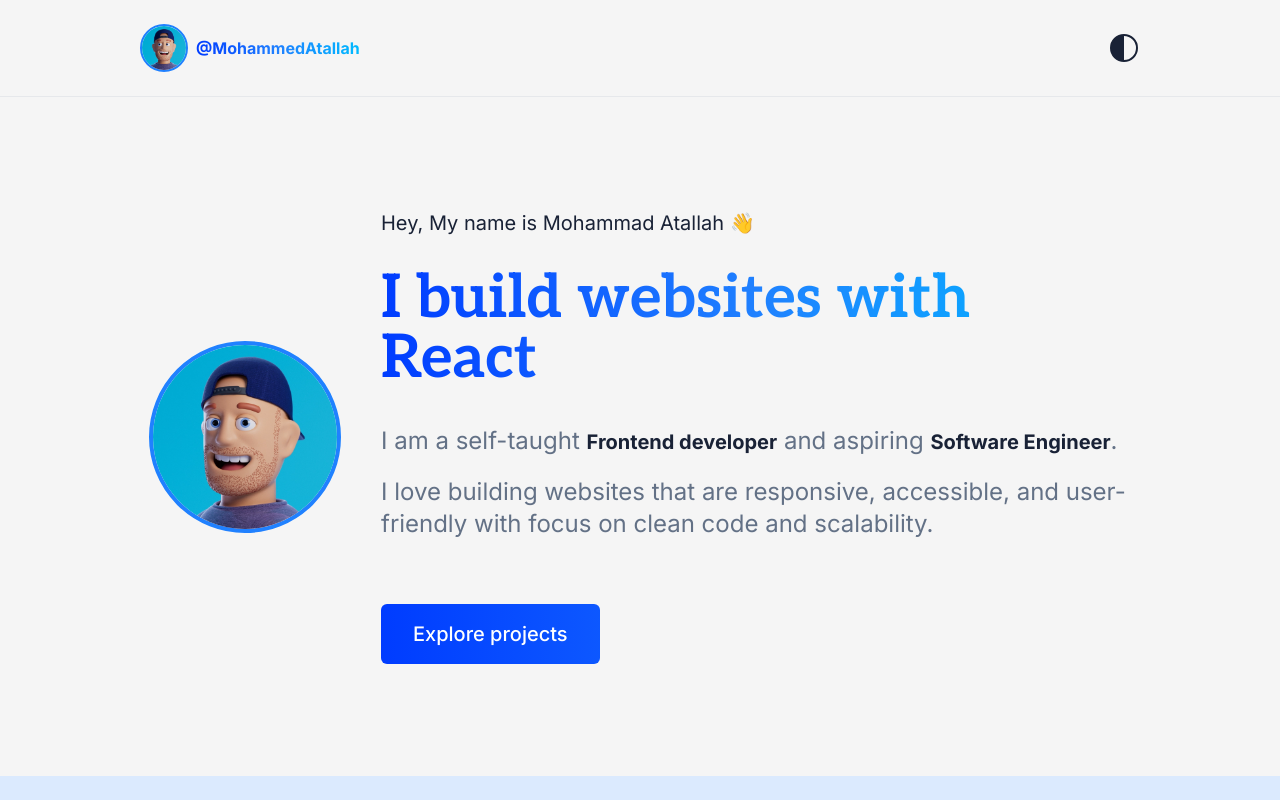
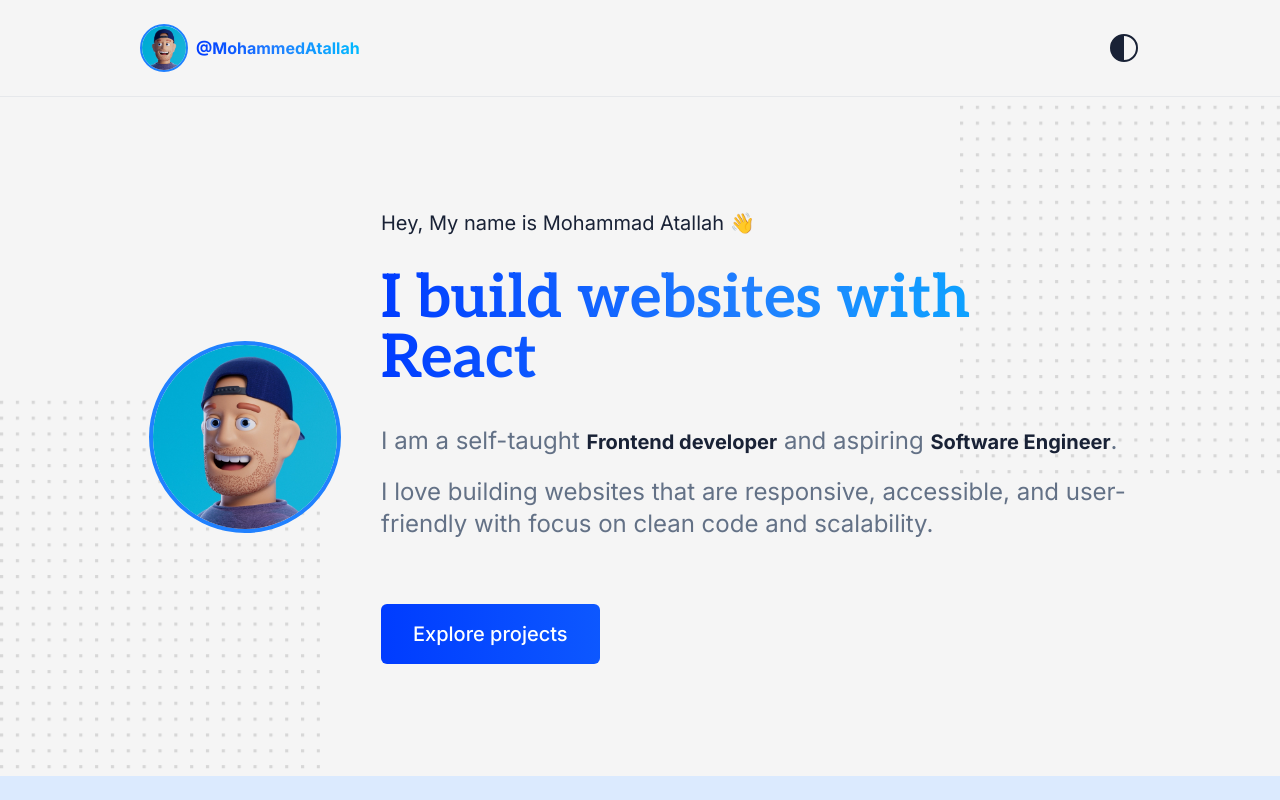
Before and after one commit to MohammedAtallahhh/portfolio, a Next.js app: page / in a window 1280 px wide. Shown: the top 800 px of the page. Built offline with nearby package versions, Linux system fonts and the light colour scheme.

Commit message:
Added background illustrations to hero sections

```diff
--- a/src/components/Home/Hero.tsx
+++ b/src/components/Home/Hero.tsx
@@ -15,15 +15,23 @@
       className="relative py-10 overflow-hidden md:py-28"
     >
       <div className="container flex flex-col gap-8 md:gap-10 md:flex-row md:items-center md:justify-center">
-        {/* circles backgorund */}
-        {/* <div className="absolute inset-0 hidden w-full h-full -z-10 dark:brightness-75 lg:block">
+        {/* backgorund illustratons */}
+        <div className="absolute hidden md:block invert-[50%] opacity-25 left-0 bottom-0 w-80 h-96 -z-10 dark:brightness-75 lg:block">
           <Image
-            src="/images/circles.png"
+            src="/images/dots.svg"
             alt="circles backgorund"
             fill
-            className="img"
+            className="!relative w-full h-full object-cover"
           />
-        </div> */}
+        </div>
+        <div className="absolute hidden md:block invert-[50%] opacity-25 right-0 top-0 w-80 h-96 -z-10 dark:brightness-75 lg:block">
+          <Image
+            src="/images/dots.svg"
+            alt="circles backgorund"
+            fill
+            className="!relative w-full h-full object-cover"
+          />
+        </div>
 
         <div className="relative flex-shrink-0 w-48 h-48 mx-auto select-none md:mx-0">
           <Image
--- a/src/components/Home/Projects.jsx
+++ b/src/components/Home/Projects.jsx
@@ -19,7 +19,7 @@
         Featured Projects
       </motion.h2>
 
-      <div className="grid grid-cols-1 gap-x-10 gap-y-20 sm:grid-cols-2">
+      <div className="grid grid-cols-1 gap-x-10 gap-y-20 md:grid-cols-2">
         {projects.map(
           ({ id, name, description, image, tools, demo, code }, i) => (
             <motion.div
--- a/src/styles/globals.css
+++ b/src/styles/globals.css
@@ -63,7 +63,8 @@
 }
 
 ::selection {
-  background: #945bf170;
+  background: #ffa96249;
+  color: white;
 }
 
 html,
@@ -104,3 +105,7 @@
 html.dark .link {
   --bg: rgb(20, 158, 204);
 }
+
+img {
+  user-select: none;
+}
```
Also changed, not shown: public/images/dots.svg (added), public/images/rocket.avif (added).
